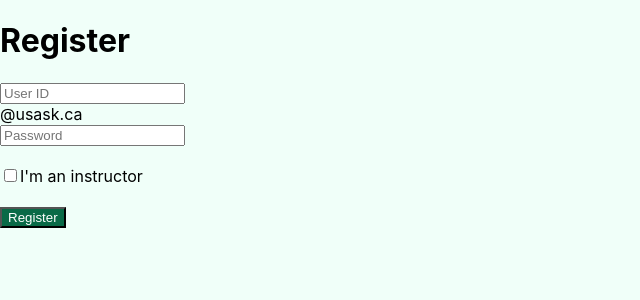
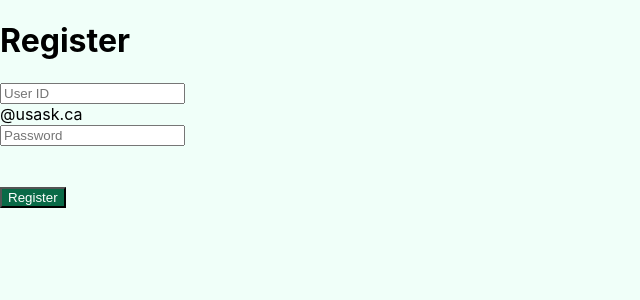
Before and after one commit to madmuc2018/icd, a React (Create React App) app: page /#/register in a window 1280 px wide. Shown: the top 300 px of the page, without its empty margins (0-640 px from the left). Built offline with nearby package versions, Linux system fonts and the light colour scheme; the HTML template or start-up script is replaced by a standard one; what moment-duration-format would draw is missing.

Commit message:
no instructor box for student link

```diff
--- a/src/components/RegisterPage/RegisterPage.js
+++ b/src/components/RegisterPage/RegisterPage.js
@@ -72,11 +72,14 @@ class RegisterPage extends React.Component {
               </InputGroup.Append>
             </InputGroup>
             <FormRow name="password" placeholder="password" type="password" onChange={this.handleChange} />
-            <Form.Check
-              name="instructor"
-              label="I'm an instructor"
-              onChange={() => this.setState({instructor: !this.state.instructor})}
-            />
+            {
+              window.FOR_INSTRUCTOR &&
+              <Form.Check
+                name="instructor"
+                label="I'm an instructor"
+                onChange={() => this.setState({instructor: !this.state.instructor})}
+              />
+            }
             <br />
             <Button className="cdFore" variant="light" onClick={this.handleRegister}>Register</Button>
           </AsyncAwareContainer>
```
